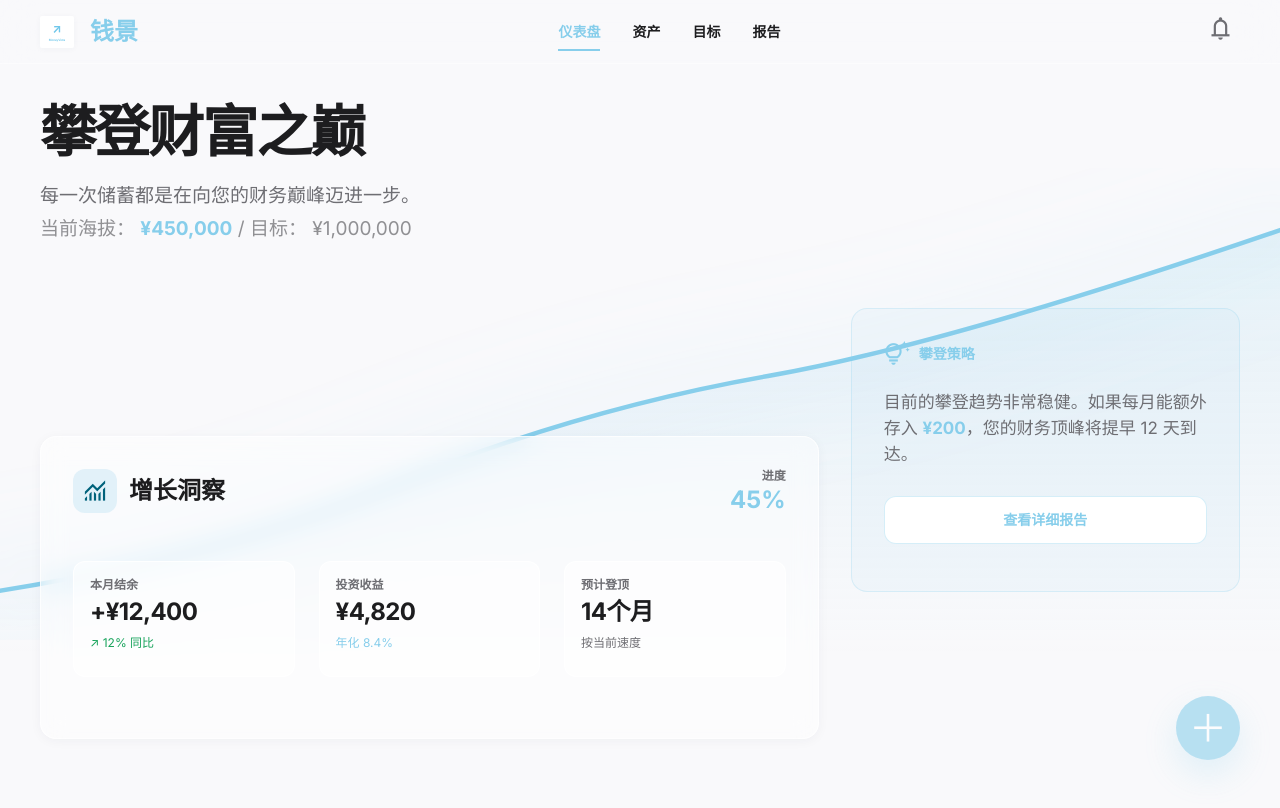
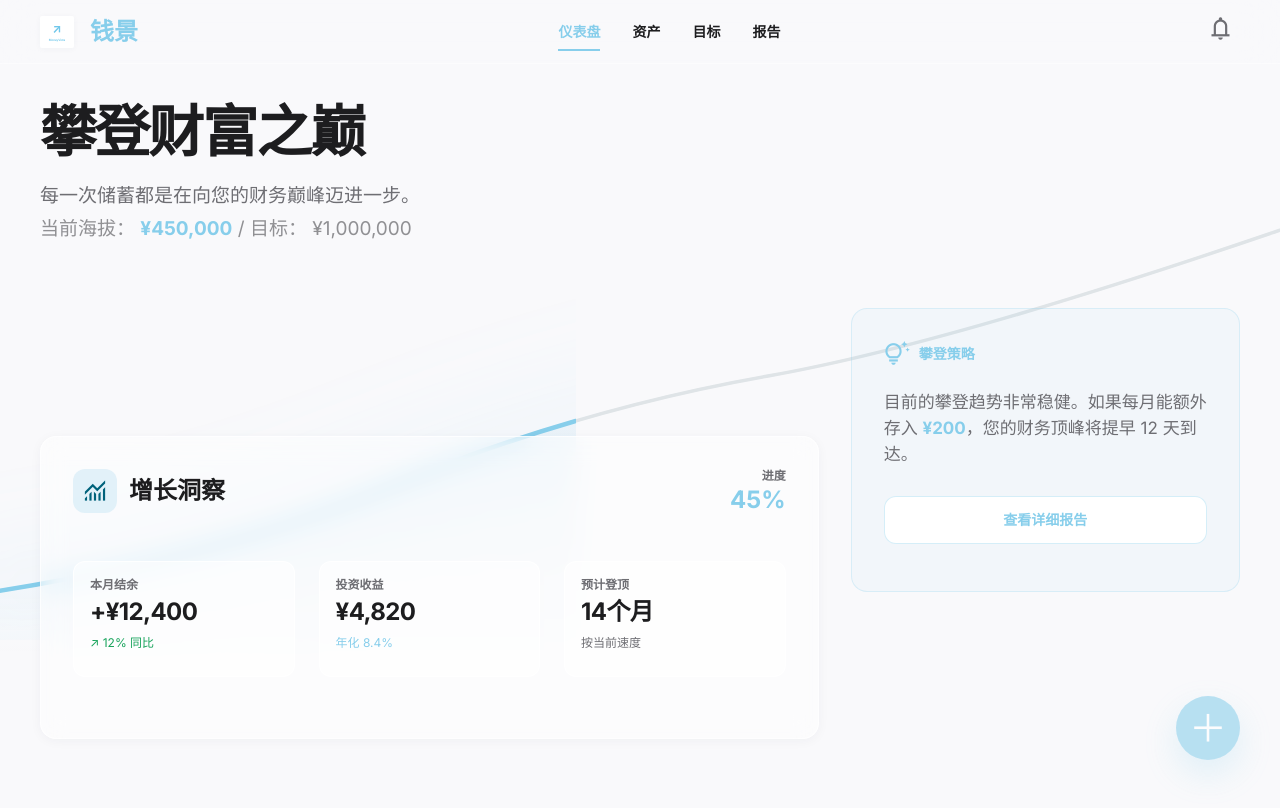
Before and after one commit to YL-5001/qianjing-moneyvista, a Next.js app: page / in a window 1280 px wide. Shown: the top 808 px of the page. Built offline with nearby package versions, Linux system fonts and the light colour scheme.

Commit message:
Sync wealth curve with progress

```diff
--- a/app/globals.css
+++ b/app/globals.css
@@ -97,6 +97,7 @@ button { color: inherit; }
 
 .wealth-mountain { position: absolute; z-index: 0; left: 0; top: 96px; width: 100%; height: 70vh; pointer-events: none; }
 .wealth-mountain svg { width: 100%; height: 100%; overflow: visible; }
+.mountain-track { fill: none; stroke: #dfe4e7; stroke-width: 3; stroke-linecap: round; }
 .mountain-glow { fill: none; stroke: var(--sky); stroke-opacity: .07; stroke-width: 80; filter: url(#mountain-blur); }
 .mountain-area { fill: url(#mountain-fill); opacity: 0; animation: reveal .9s .8s ease forwards; }
 .mountain-line { fill: none; stroke: var(--sky); stroke-width: 4; stroke-linecap: round; stroke-dasharray: 1300; stroke-dashoffset: 1300; animation: draw 1.8s .25s cubic-bezier(.3,.1,.2,1) forwards; }
--- a/app/page.tsx
+++ b/app/page.tsx
@@ -8,6 +8,8 @@ const quickTags = [
   ["购物", "购物节省"],
   ["工资", "工资收入"],
 ] as const;
+
+const WEALTH_PROGRESS = 45;
 
 export default function Home() {
   const [modalOpen, setModalOpen] = useState(false);
@@ -81,10 +83,16 @@ export default function Home() {
               <filter id="mountain-blur">
                 <feGaussianBlur stdDeviation="36" />
               </filter>
+              <clipPath id="wealth-progress-clip">
+                <rect x="0" y="0" width={`${WEALTH_PROGRESS}%`} height="500" />
+              </clipPath>
             </defs>
-            <path className="mountain-glow" d="M-50 450 Q150 420 300 350 T600 250 T1050 100" />
-            <path className="mountain-area" d="M-50 500 V450 Q150 420 300 350 T600 250 T1050 100 V500Z" />
-            <path className="mountain-line" d="M-50 450 Q150 420 300 350 T600 250 T1050 100" />
+            <path className="mountain-track" d="M-50 450 Q150 420 300 350 T600 250 T1050 100" />
+            <g clipPath="url(#wealth-progress-clip)">
+              <path className="mountain-glow" d="M-50 450 Q150 420 300 350 T600 250 T1050 100" />
+              <path className="mountain-area" d="M-50 500 V450 Q150 420 300 350 T600 250 T1050 100 V500Z" />
+              <path className="mountain-line" d="M-50 450 Q150 420 300 350 T600 250 T1050 100" />
+            </g>
           </svg>
         </div>
 
@@ -104,7 +112,7 @@ export default function Home() {
                 </div>
                 <div className="progress-copy">
                   <span>进度</span>
-                  <strong>45%</strong>
+                  <strong>{WEALTH_PROGRESS}%</strong>
                 </div>
               </div>
 
```
